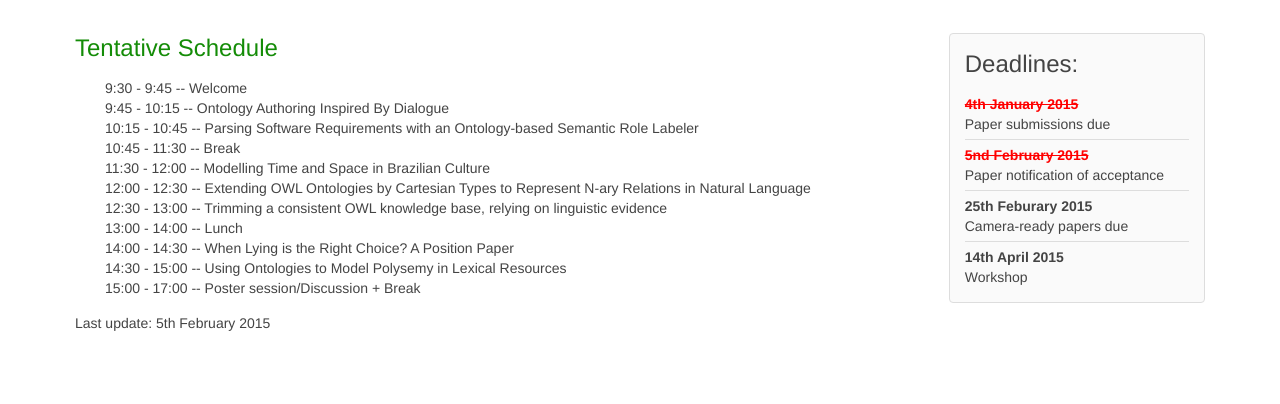
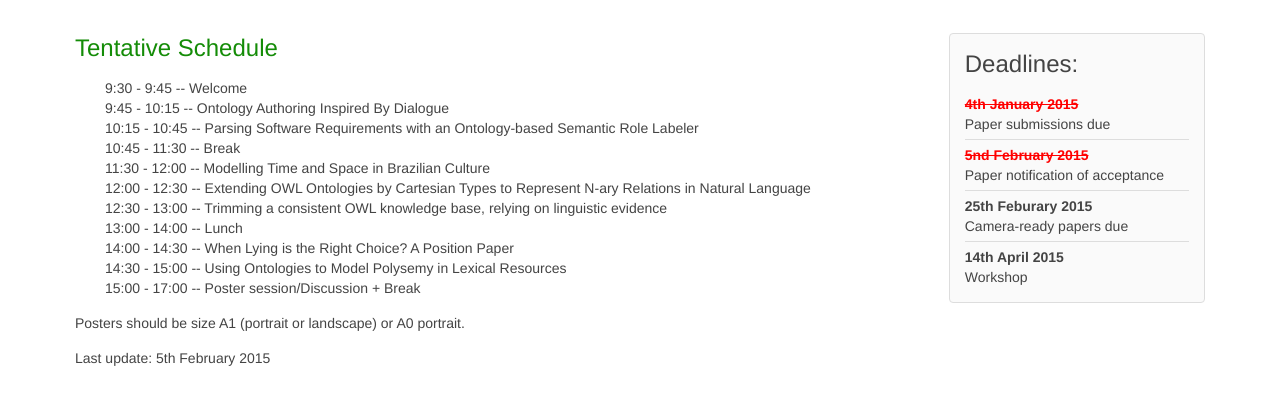
Before and after one commit to langandonto/langandonto.github.io, a plain HTML site: page program.html in a window 1280 px wide. Shown: the part 578-982 px from the top of the page. Drawn offline with Linux system fonts and the light colour scheme.

Commit message:
Added poster requirements.

```diff
--- a/program.html
+++ b/program.html
@@ -63,8 +63,10 @@
             <li>15:00 - 17:00 -- Poster session/Discussion + Break</li>
           </ul>
           </p>
+          <p>
+            Posters should be size A1 (portrait or landscape) or A0 portrait.
+          </p>
         </section>
-
 
       </div>
       <!-- End of main content - sections -->
```
